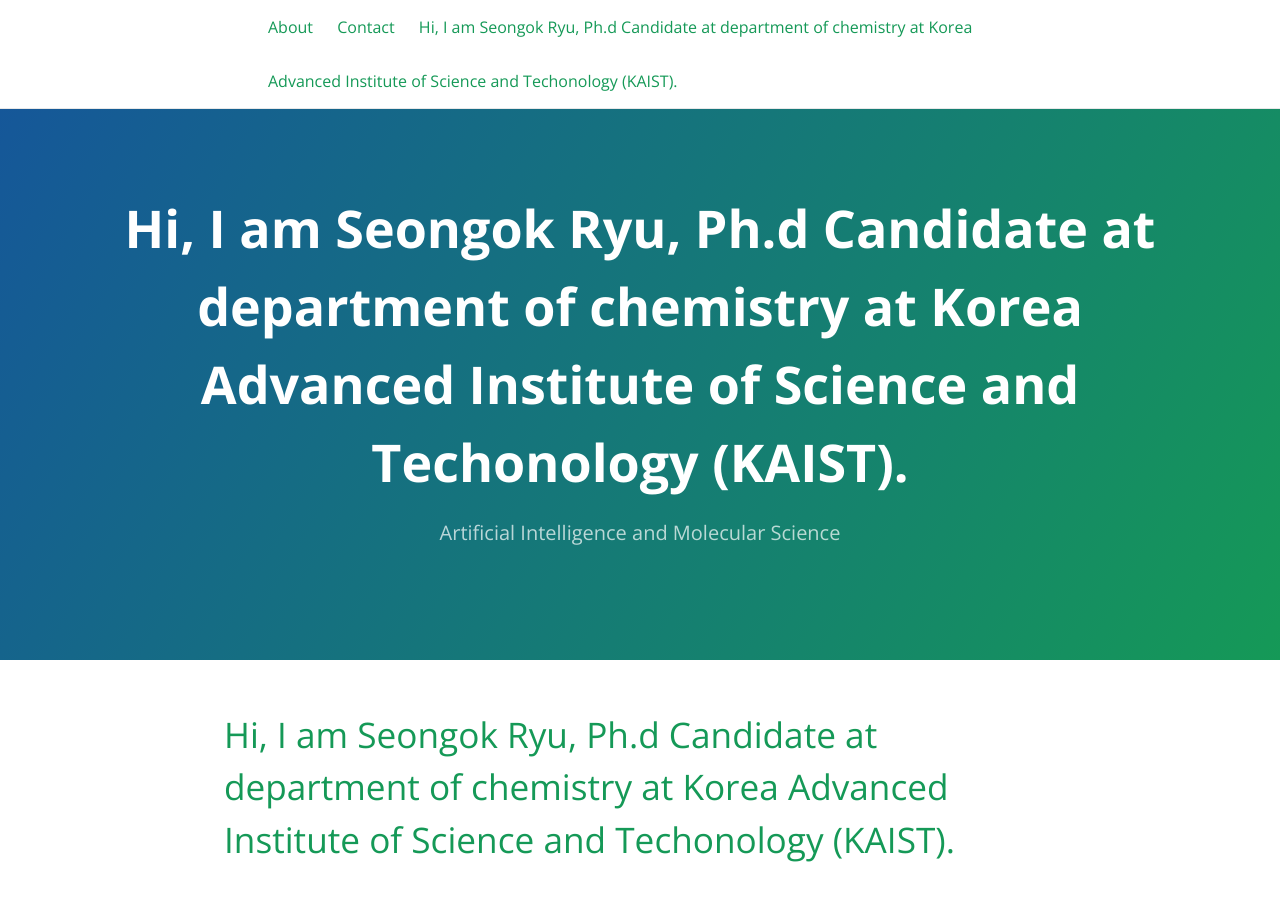
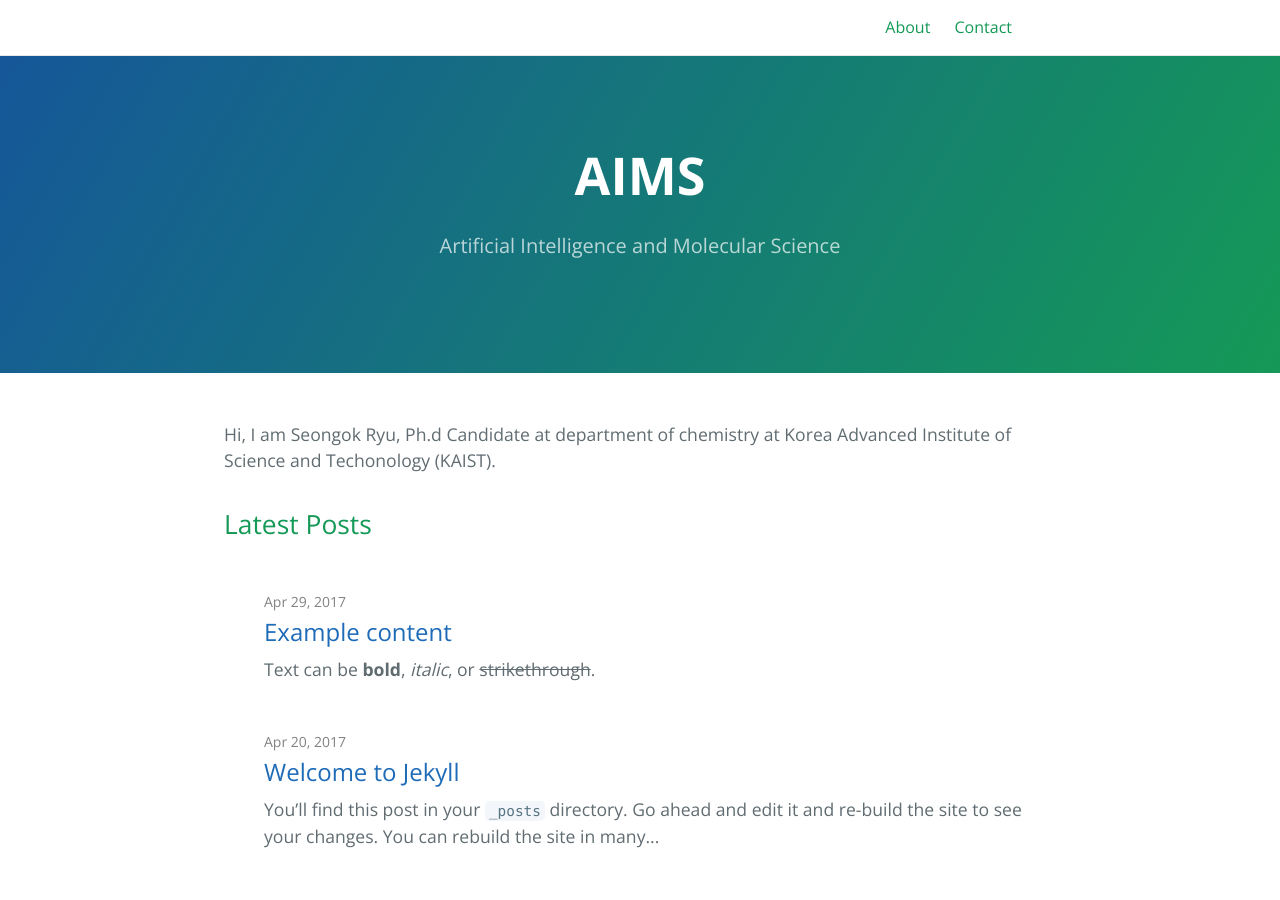
Before and after one commit to SeongokRyu/seongokryu.github.io, a Jekyll site: the page built from index.md, in a window 1280 px wide and 900 px high. Built offline with Jekyll 4.4.1, drawn with Linux system fonts in a browser that asks for light colours; our own code applies the rules of GitHub Pages for plain Markdown files.

Commit message:
Update index.md

```diff
--- a/index.md
+++ b/index.md
@@ -7,4 +7,5 @@
 #
 layout: home
 ---
-# Hi, I am Seongok Ryu, Ph.d Candidate at department of chemistry at Korea Advanced Institute of Science and Techonology (KAIST).
+
+Hi, I am Seongok Ryu, Ph.d Candidate at department of chemistry at Korea Advanced Institute of Science and Techonology (KAIST).
```
